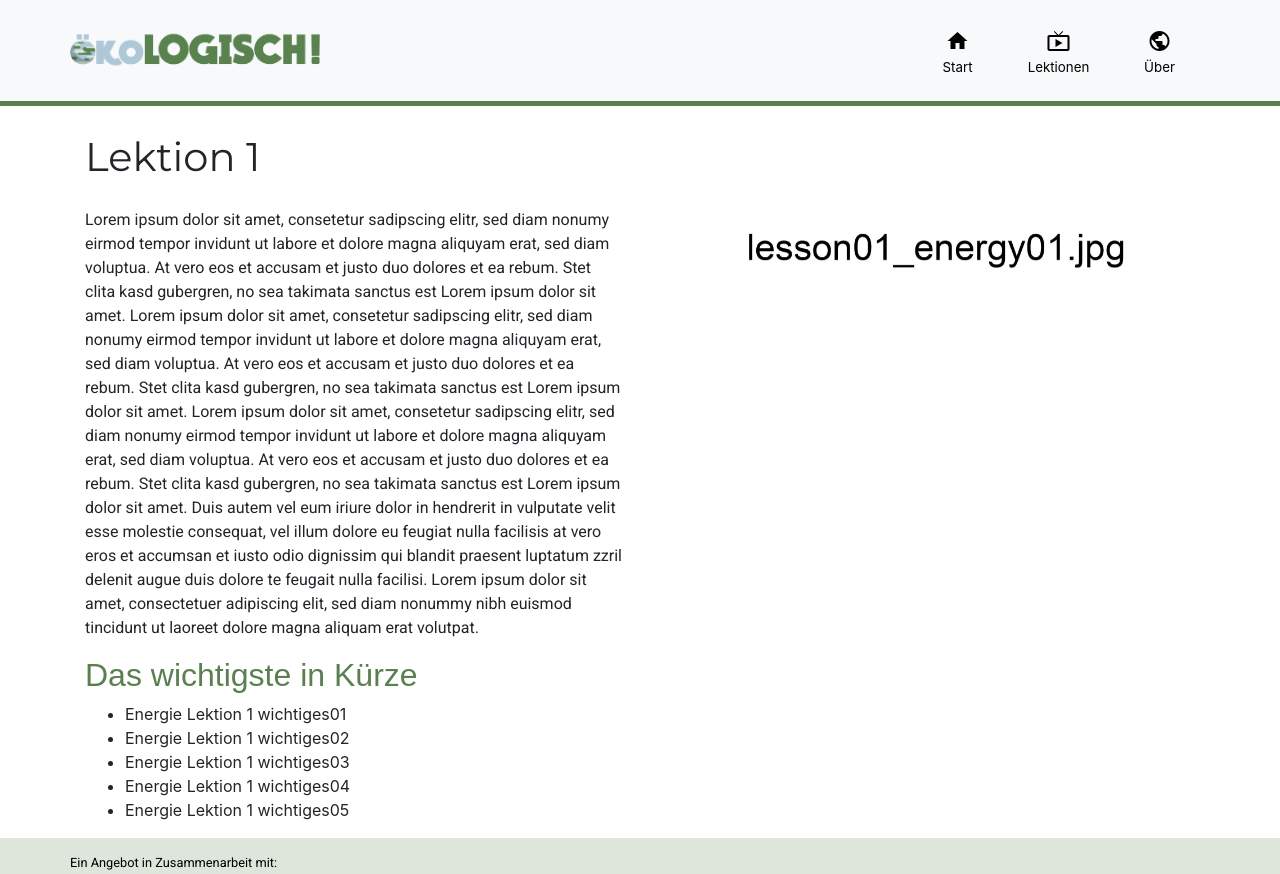
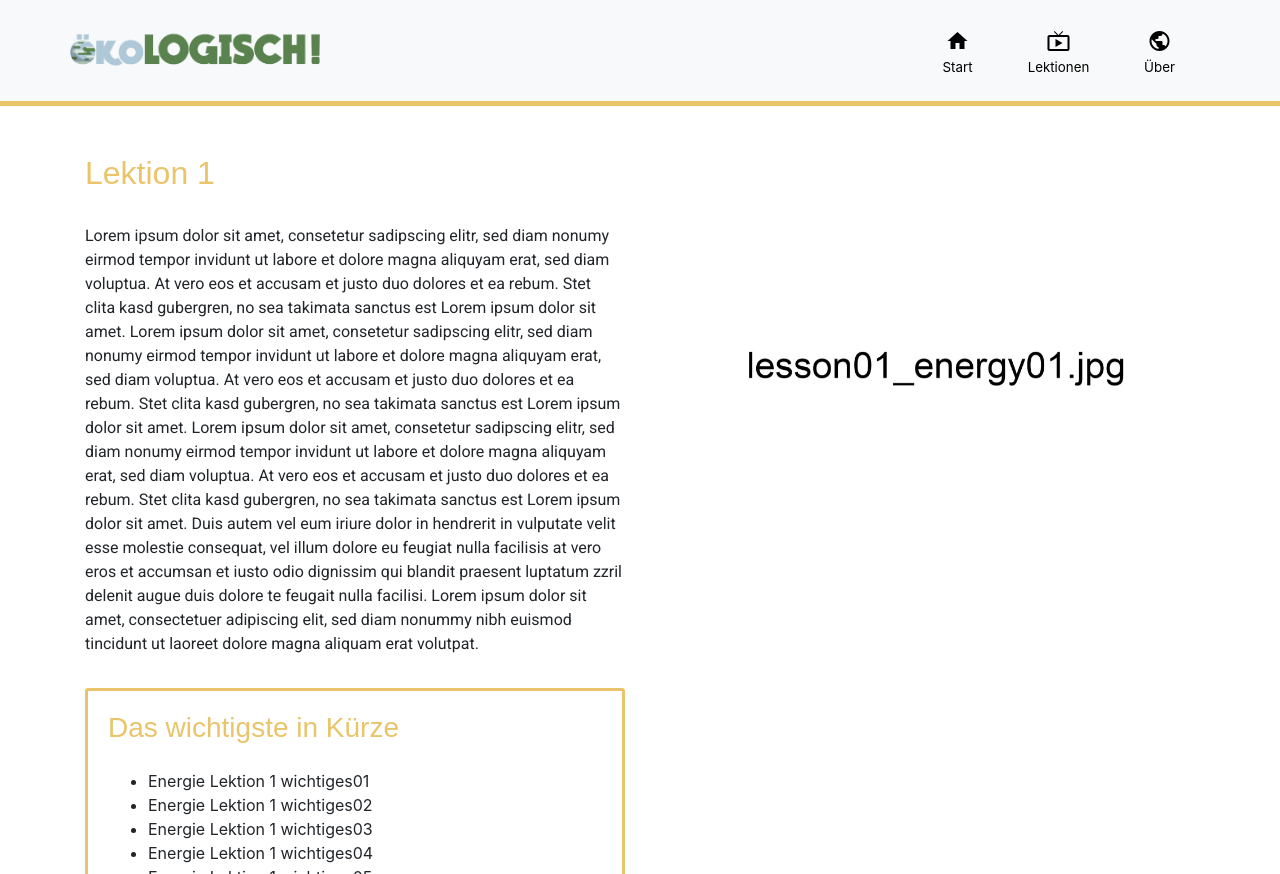
Before and after one commit to Frankie1996/Visu5, a PHP site: page /lesson.php?id=1 in a window 1280 px wide. Shown: the top 874 px of the page. Run offline with PHP 8.4, Linux system fonts and the light colour scheme; data comes from the database, SQL or seed files in the repository; some web fonts are replaced.

Commit message:
style updates

```diff
--- a/assets/scss/base/_typography.scss
+++ b/assets/scss/base/_typography.scss
@@ -4,7 +4,8 @@ h1 {
     font-style: normal;
     font-weight: 400;
 }
-h2 {
+h2,
+h3 {
     font-family: blockhead-black-face, sans-serif;
     font-style: normal;
     font-weight: 400;
@@ -12,7 +13,6 @@ h2 {
 }
 
 p,
-h3,
 h4,
 h5,
 h6 {
--- a/assets/scss/components/_cards.scss
+++ b/assets/scss/components/_cards.scss
@@ -1,10 +1,4 @@
 .card{
-    border-radius: 10px;
-
-    .card-img, .card-img-top {
-        border-top-left-radius: 10px;
-        border-top-right-radius: 10px;
-    }
 
     .small{
         color: black;
--- a/assets/scss/main.scss
+++ b/assets/scss/main.scss
@@ -27,5 +27,6 @@
 //Pages
 @import 'pages/start';
 @import 'pages/lessons';
+@import 'pages/lesson';
 @import 'pages/about';
 @import 'pages/category';
--- /dev/null
+++ b/assets/scss/pages/_lesson.scss
@@ -0,0 +1,44 @@
+section.lesson {
+    .info{
+        border: 3px solid $fern-green;
+        border-radius: calc(0.25rem - 1px);
+        padding: 20px;
+    }
+
+    &.energie{
+        h2,
+        h3{
+            color: $orange-yellow-crayola;
+        }
+        .info{
+            border-color: $orange-yellow-crayola;
+        }
+    }
+    &.entsorgung{
+        h2,
+        h3{
+            color: $congo-pink;
+        }
+        .info{
+            border-color: $congo-pink;
+        }
+    }
+    &.nachhaltigkeit{
+        h2,
+        h3{
+            color: $beau-blue;
+        }
+        .info{
+            border-color: $beau-blue;
+        }
+    }
+    &.klimawandel{
+        h2,
+        h3{
+            color: $green-sheen;
+        }
+        .info{
+            border-color: $green-sheen;
+        }
+    }
+}
--- a/category.php
+++ b/category.php
@@ -13,9 +13,9 @@ $lessons = get_lessons_by_category_id($_GET['id']);
 <?php require_once('templates/navbar.php'); ?>
 </nav>
 
-<section class="container category">
+<section class="container category my-5">
     <article class="<?php echo strtolower($category['title']); ?>">
-        <h2 class="py-5"><?php echo $category['title']; ?></h2>
+        <h2 class="pb-4"><?php echo $category['title']; ?></h2>
         <p><?php echo $category['text']; ?></p>
     </article>
 
--- a/lesson.php
+++ b/lesson.php
@@ -2,6 +2,7 @@
 <?php
 require_once('data/data.php');
 $lesson = get_lesson_by_id($_GET['id']);
+$category =  get_category_by_id($lesson['category_id']);
 
 $images = $lesson['img_url'];
 $img = explode(", ", $images);
@@ -17,19 +18,23 @@ $important = explode(", ", $importance);
     <?php require_once('templates/navbar.php'); ?>
 </nav>
 
-<section class="container">
+<section class="container lesson <?php echo strtolower($category['title']); ?> my-5">
+    <h2 class="pb-4"><?php echo $lesson['title']; ?></h2>
     <div class="row">
-        <article class="col-md-6">
-            <h1><?php echo $lesson['title']; ?></h1>
+        <article class="col-lg-6 col-sm-12 order-lg-first">
+            <div class="text pb-3">
                 <p><?php echo $lesson['text']; ?></p>
-            <h2>Das wichtigste in Kürze</h2>
+            </div>
+            <div class="info">
+                <h3 class="mb-4">Das wichtigste in Kürze</h3>
                 <ul>
                     <?php for ($i = 0; $i < count($important) - 1; ++$i) { ?>
                         <li><?php echo $important[$i] ?></li>
                     <?php }; ?>
                 </ul>
+            </div>
         </article>
-        <article class="col-md-6">
+        <article class="col-lg-6 col-sm-12 order-sm-first">
             <div id="carouselExampleControls" class="carousel slide" data-ride="carousel">
                 <div class="carousel-inner">
                     <div class="carousel-item active">
--- a/lessons.php
+++ b/lessons.php
@@ -13,9 +13,9 @@ $allLessons = get_all_lessons();
 </nav>
 
 
-<section class="container lessons">
+<section class="container lessons my-5">
     <article>
-        <h2 class="py-5">Lektionen</h2>
+        <h2 class="pb-4">Lektionen</h2>
         <div class="row row-cols-3">
             <?php
                 foreach ($allLessons as $lesson) {
```
Also changed, not shown: assets/css/main.css, assets/js/script.js (line endings or trailing spaces), 1 other file. Lines whose indentation alone changed are shown as unchanged.
